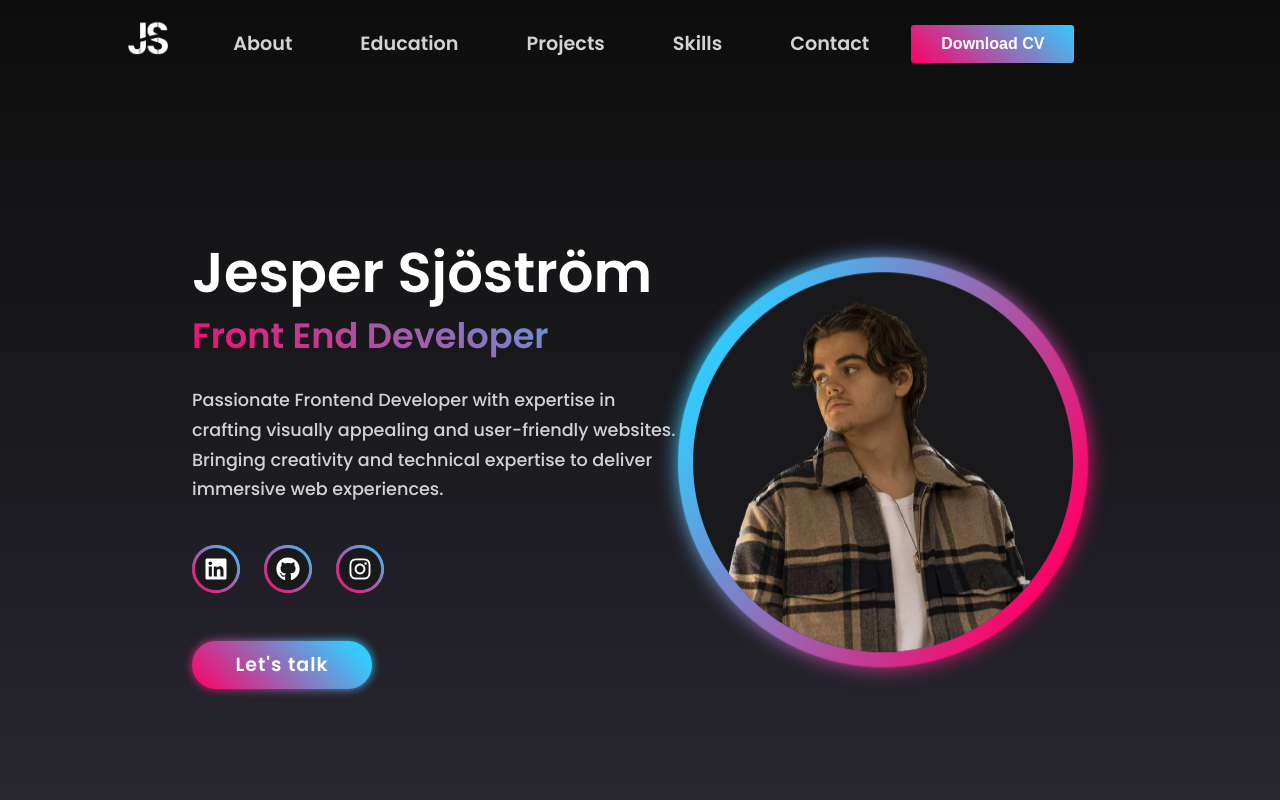
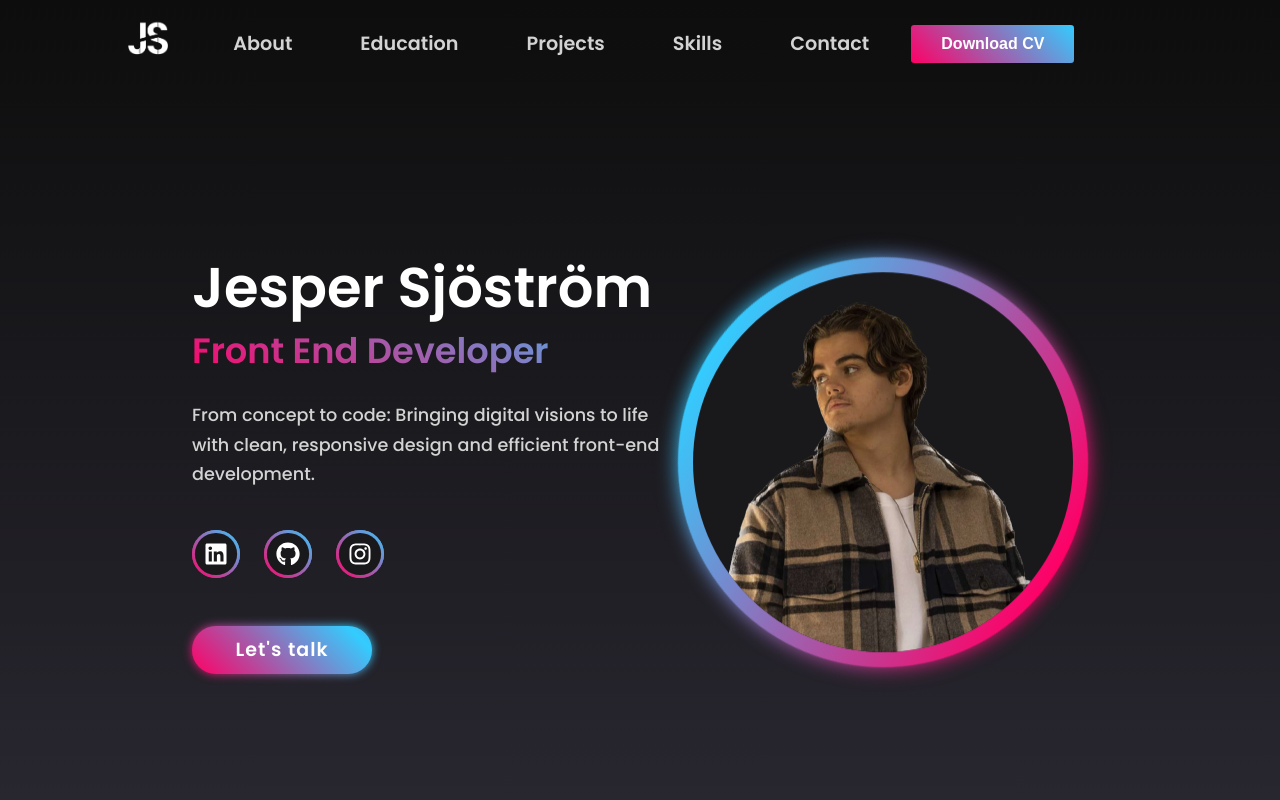
Before and after one commit to JesperSjostrom2/jespersjostrom2.github.io, a React (Create React App) app: page / in a window 1280 px wide. Shown: the top 800 px of the page. Built offline with nearby package versions, Linux system fonts and the light colour scheme; no server answers; the HTML template or start-up script is replaced by a standard one.

Commit message:
new short text

```diff
--- a/src/components/intro/Intro.jsx
+++ b/src/components/intro/Intro.jsx
@@ -12,7 +12,7 @@ const Intro = () => {
       <div className="intro-content">
         <h1>Jesper Sjöström</h1>
         <h3>Front End Developer</h3>
-        <p>Passionate Frontend Developer with expertise in crafting visually appealing and user-friendly websites. Bringing creativity and technical expertise to deliver immersive web experiences.</p>
+        <p>From concept to code: Bringing digital visions to life with clean, responsive design and efficient front-end development.</p>
         <div className="intro-socials">
         <a href="https://www.linkedin.com/in/jesper-sj%C3%B6str%C3%B6m-521995232/" target="_blank" rel="noopener noreferrer"><FaLinkedin/></a>
         <a href="https://github.com/JesperSjostrom2?tab=overview&from=2023-04-01&to=2023-04-28" target="_blank" rel="noopener noreferrer"><FaGithub/></a>
```
